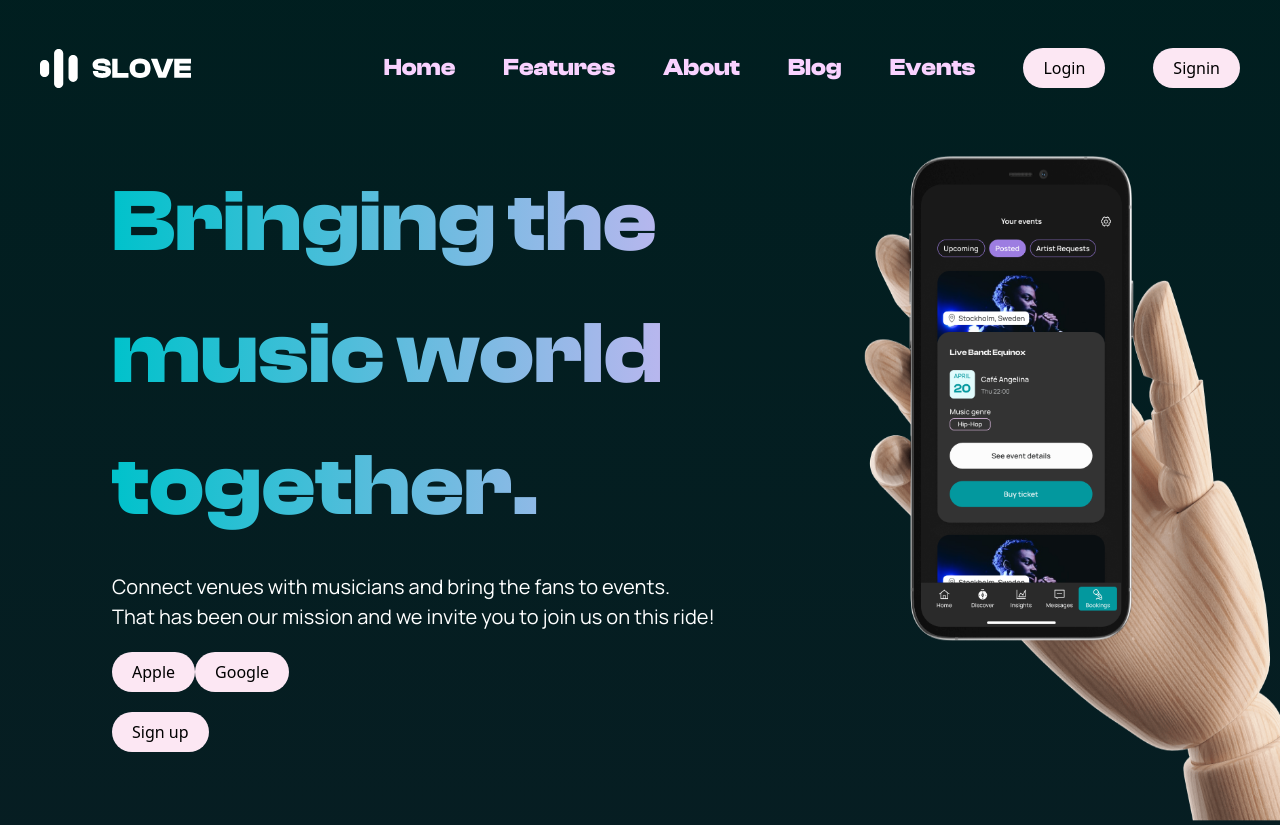
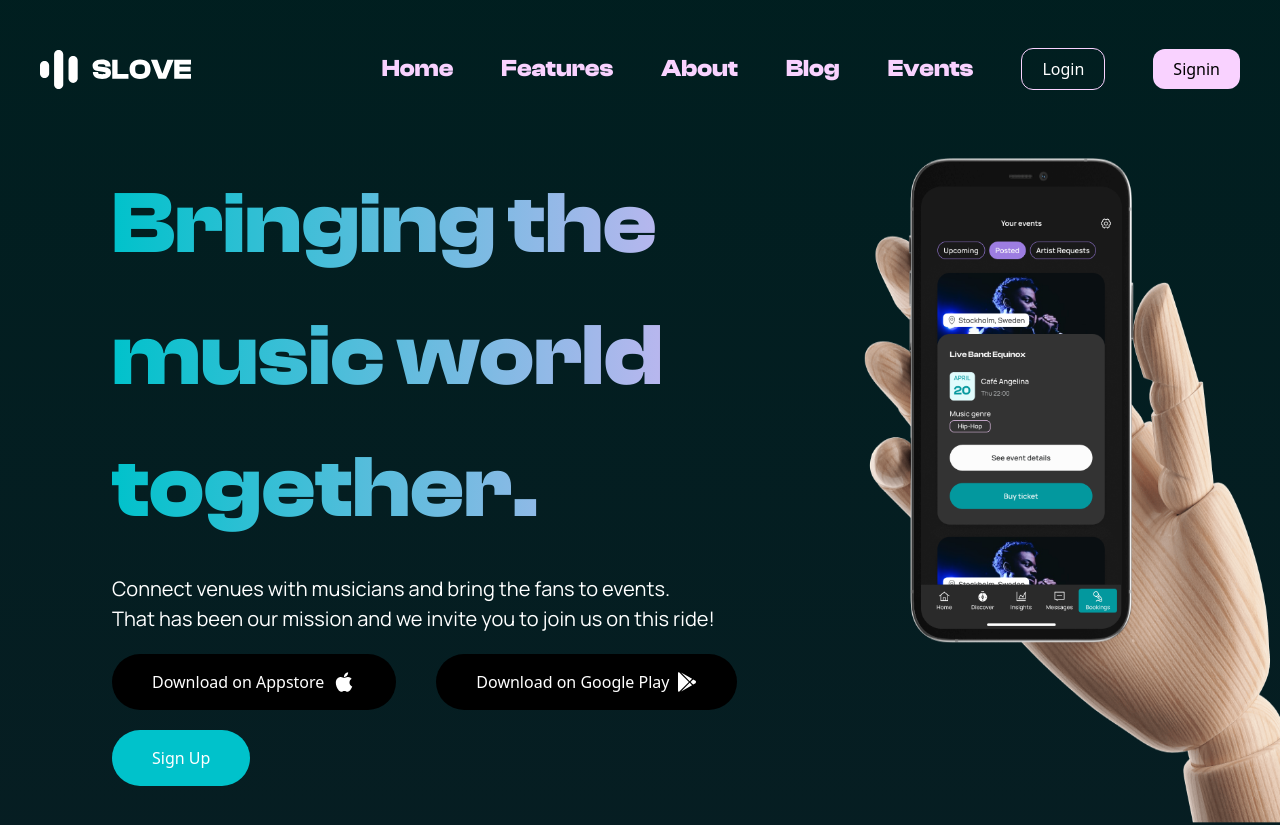
Before and after one commit to SLOVEAI/slove_website, a React (Create React App) app in the folder frontend/: page / in a window 1280 px wide. Shown: the top 825 px of the page. Built offline with nearby package versions, Linux system fonts and the light colour scheme.

Commit message:
added icons and finished about page

```diff
--- a/frontend/package.json
+++ b/frontend/package.json
@@ -12,6 +12,7 @@
     "@types/react-dom": "^18.0.11",
     "react": "^18.2.0",
     "react-dom": "^18.2.0",
+    "react-icons": "^4.8.0",
     "react-router-dom": "^6.9.0",
     "react-scripts": "5.0.1",
     "typescript": "^4.9.5",
--- a/frontend/src/App.tsx
+++ b/frontend/src/App.tsx
@@ -1,5 +1,4 @@
 import React from "react";
-import { HomePage } from "./pages";
 import { AppRoutes } from "./routes";
 
 export const App = () => {
--- /dev/null
+++ b/frontend/src/components/AboutSection.tsx
@@ -0,0 +1,34 @@
+import React from 'react'
+
+function AboutSection() {
+  return (
+    <>
+    <div className='flex flex-col font-manrope px-[7rem] gap-5 mb-[7rem] mt-[3rem]'>
+        <h1 className='self-center font-clashDisplay text-[4rem] text-primaryColor_lightTurquoise'>About</h1>
+        <section className='flex flex-col mb-10 gap-5'>
+            <h2 className='self-center font-clashDisplay text-[4rem] text-secondaryColor_lilac'>Who we are</h2>
+            <div className='flex flex-row text-[1rem] gap-[8rem] text-white'>
+                <p>We at Slove like transparancy. So what happens behind the scenes is, that based on the preferences of the three major players of the live music industry we connect them based on a smart (yes, we are quite proud it) algorithm.
+                Through that, we open up tremendous opportunities. Opportunities, that are beyond economic benefits such as artist development, mental well-being, marketing and PR for venues & music related businesses just to name a few.</p>
+                <p>We at Slove like transparency. So what happens behind the scenes is, that based on the preferences of the three major players of the live music industry we connect them based on a smart (yes, we are quite proud it) algorithm.
+                Through that, we open up tremendous opportunities. Opportunities, that are beyond economic benefits such as artist development, mental well-being, marketing and PR for venues & music related businesses just to name a few.</p>
+                <p>We at Slove like transparency. So what happens behind the scenes is, that based on the preferences of the three major players of the live music industry we connect them based on a smart (yes, we are quite proud it) algorithm.
+                Through that, we open up tremendous opportunities. Opportunities, that are beyond economic benefits such as artist development, mental well-being, marketing and PR for venues & music related businesses just to name a few.</p>
+            </div>
+        </section>
+
+        <section className='flex flex-col gap-5'>
+            <h2 className='self-center font-clashDisplay text-[4rem] text-secondaryColor_lilac'>Why we started what we started</h2>
+            <div className="flex flex-row text-[1rem] gap-[10rem] text-white">
+                <p>We at Slove like transparency. So what happens behind the scenes is, that based on the preferences of the three major players of the live music industry we connect them based on a smart (yes, we are quite proud it) algorithm.<br/>
+                Through that, we open up tremendous opportunities. Opportunities, that are beyond economic benefits such as artist development, mental well-being, marketing and PR for venues & music related businesses just to name a few.</p>
+                <p>We at Slove like transparency. So what happens behind the scenes is, that based on the preferences of the three major players of the live music industry we connect them based on a smart (yes, we are quite proud it) algorithm.<br/>
+                Through that, we open up tremendous opportunities. Opportunities, that are beyond economic benefits such as artist development, mental well-being, marketing and PR for venues & music related businesses just to name a few.</p>
+            </div>
+        </section>
+    </div>
+    </>
+  )
+}
+
+export default AboutSection
--- /dev/null
+++ b/frontend/src/components/Button.tsx
@@ -0,0 +1,19 @@
+import React from 'react'
+
+type Props = {
+  label: string
+  className: string
+  onClick?: () => void
+  icon?: any
+}
+
+function Button(props: Props) {
+  return (
+    <button onClick={props.onClick} className={props.className}>
+      {props.label}
+      {props.icon}
+    </button>
+  )
+}
+
+export default Button
--- a/frontend/src/components/Footer.tsx
+++ b/frontend/src/components/Footer.tsx
@@ -1,5 +1,8 @@
 import React from "react";
 import "../index.css";
+import { AiFillInstagram } from 'react-icons/ai'
+import { FaFacebook, FaLinkedinIn } from 'react-icons/fa'
+
 
 function Footer() {
   return (
@@ -52,25 +55,25 @@ function Footer() {
           <section>
             <ul>
               <li className="font-bold pb-6">General</li>
-              <li>Help & FAQ</li>
-              <li>Contact</li>
-              <li>Career</li>
+              <li className="mb-2">Help & FAQ</li>
+              <li className="mb-2">Contact</li>
+              <li className="mb-2">Career</li>
             </ul>
           </section>
           <section>
             <ul>
-              <li className="font-bold pb-6">Legal</li>
-              <li>Terms & Conditions</li>
-              <li>Cookie Policy</li>
-              <li>Privacy Policy</li>
+              <li className="font-bold pb-8">Legal</li>
+              <li className="mb-2">Terms & Conditions</li>
+              <li className="mb-2">Cookie Policy</li>
+              <li className="mb-2">Privacy Policy</li>
             </ul>
           </section>
           <section>
-            <ul>
+            <ul className="flex flex-col items-center">
               <li className="font-bold pb-6">Follow us</li>
-              <li>Instagram</li>
-              <li>FaceBook</li>
-              <li>LinkedIn</li>
+              <li><AiFillInstagram className="text-3xl text-secondaryColor_lilac mb-2" /></li>
+              <li><FaFacebook className="text-2xl text-secondaryColor_lilac mb-2" /></li>
+              <li><FaLinkedinIn className="text-3xl text-secondaryColor_lilac mb-2" /></li>
             </ul>
           </section>
         </div>
--- a/frontend/src/components/HomeHero.tsx
+++ b/frontend/src/components/HomeHero.tsx
@@ -1,5 +1,8 @@
 import React from "react";
 import hero_img from "../assets/hero_img.png";
+import Button from "./Button";
+import { AiFillApple } from 'react-icons/ai'
+import { FaGooglePlay } from 'react-icons/fa'
 
 function HomeHero() {
   return (
@@ -13,17 +16,22 @@ function HomeHero() {
             Connect venues with musicians and bring the fans to events. <br />{" "}
             That has been our mission and we invite you to join us on this ride!
           </p>
-          <div className="flex flex-row">
-            <button className="py-2 px-5 rounded-full bg-pink-100">
-              Apple
-            </button>
-            <button className="py-2 px-5 rounded-full bg-pink-100">
-              Google
-            </button>
+          <div className="flex flex-row gap-10">
+          <Button
+          label="Download on Appstore"
+          icon={<AiFillApple className="text-white text-2xl" />}
+          className="py-4 px-10 rounded-full bg-black text-white items-center flex flex-row gap-2"
+          />
+          <Button
+          label="Download on Google Play"
+          icon={<FaGooglePlay className="text-white text-xl" />}
+          className="py-4 px-10 rounded-full bg-black text-white items-center flex flex-row gap-2"
+          />
           </div>
-          <button className="py-2 px-5 rounded-full bg-pink-100">
-            Sign up
-          </button>
+          <Button
+          label="Sign Up"
+          className="py-4 px-10 rounded-full bg-primaryColor_turquoise text-white"
+          />
         </section>
         <section>
           <img src={hero_img} alt="hero_img" />
--- a/frontend/src/components/Navigation.tsx
+++ b/frontend/src/components/Navigation.tsx
@@ -1,6 +1,7 @@
 import React from "react";
 import "../index.css";
 import { Link } from "react-router-dom";
+import Button from '../components/Button'
 
 const navItems = [
   {
@@ -74,7 +75,7 @@ function Navigation() {
           </div>
 
           <ul className="flex flex-row gap-12 items-center">
-            <li className="flex flex-row gap-12 text-secondaryColor_lilac">
+            <li className="flex flex-row gap-12 text-secondaryColor_lilac text-manrope">
               {navItems.map((item, i) => {
                 return (
                   <Link to={item.to} key={i}>
@@ -85,14 +86,16 @@ function Navigation() {
             </li>
 
             <li>
-              <button className="py-2 px-5 rounded-full bg-pink-100">
-                Login
-              </button>
+              <Button
+              label="Login"
+              className="py-2 px-5 rounded-xl bg-transparent border border-secondaryColor_lilac text-white"
+              />
             </li>
             <li>
-              <button className="py-2 px-5 rounded-full bg-pink-100">
-                Signin
-              </button>
+              <Button
+              label="Signin"
+              className="py-2 px-5 rounded-xl bg-secondaryColor_lilac"
+              />
             </li>
           </ul>
         </div>
--- /dev/null
+++ b/frontend/src/layouts/WebsiteLayout.tsx
@@ -0,0 +1,17 @@
+import React from 'react'
+import { Outlet } from 'react-router-dom'
+import Navigation from '../components/Navigation'
+import Footer from '../components/Footer'
+
+
+export const WebsiteLayout = () => {
+  return (
+    <div className='bg-black flex flex-col justify-between'>
+        <div className="bg-gradient-to-b from-primaryColor_darkTurquoise/20 to-secondaryColor_darkPurple/20">
+            <Navigation />
+            <Outlet />
+            <Footer />
+        </div>
+    </div>
+  )
+}
--- a/frontend/src/pages/about-page/index.tsx
+++ b/frontend/src/pages/about-page/index.tsx
@@ -1,7 +1,10 @@
 import React from "react";
+import AboutSection from '../../components/AboutSection'
 
 const AboutPage = () => {
-  return <div>about page</div>;
+  return (
+    <AboutSection />
+  )
 };
 
 export { AboutPage };
--- a/frontend/src/pages/home-page/index.tsx
+++ b/frontend/src/pages/home-page/index.tsx
@@ -1,6 +1,4 @@
 import React from "react";
-import Navigation from "../../components/Navigation";
-import Footer from "../../components/Footer";
 import HomeHero from "../../components/HomeHero";
 import HomeSection2 from "../../components/HomeSection2";
 import HomeSection3 from "../../components/HomeSection3";
@@ -10,17 +8,13 @@ import HomeSection6 from "../../components/HomeSection6";
 
 const HomePage = () => {
   return (
-    <div className="bg-black flex flex-col justify-between">
-      <div className="bg-gradient-to-b from-primaryColor_darkTurquoise/20 to-secondaryColor_darkPurple/20">
-        <Navigation />
+    <div>
         <HomeHero />
         <HomeSection2 />
         <HomeSection3 />
         <HomeSection4 />
         <HomeSection5 />
         <HomeSection6 />
-        <Footer />
-      </div>
     </div>
   );
 };
--- a/frontend/src/routes/index.tsx
+++ b/frontend/src/routes/index.tsx
@@ -1,21 +1,26 @@
 import React from "react";
 import { Route, Routes } from "react-router-dom";
-import { HomePage, AboutPage, BlogPage, FeaturesPage } from "../pages";
+import { WebsiteLayout } from '../layouts/WebsiteLayout'
+import { HomePage, AboutPage, BlogPage, FeaturesPage, EventsPage } from "../pages";
 
 export enum EnumRoutes {
   home = "/",
   about = "/about",
   blog = "/blog",
   features = "/features",
+  events = "/events",
 }
 
 export const AppRoutes = () => {
   return (
     <Routes>
-      <Route path="/" element={<HomePage />} />
-      <Route path="/about" element={<AboutPage />} />
-      <Route path="/blog" element={<BlogPage />} />
-      <Route path="/features" element={<FeaturesPage />} />
+      <Route element={<WebsiteLayout />}>
+        <Route path={EnumRoutes.home} element={<HomePage />} />
+        <Route path={EnumRoutes.about} element={<AboutPage />} />
+        <Route path={EnumRoutes.blog} element={<BlogPage />} />
+        <Route path={EnumRoutes.features} element={<FeaturesPage />} />
+        <Route path={EnumRoutes.events} element={<EventsPage />} />
+      </Route>
     </Routes>
   );
 };
```
Also changed, not shown: 1 other file (tests, documents, lock files or other folders).
